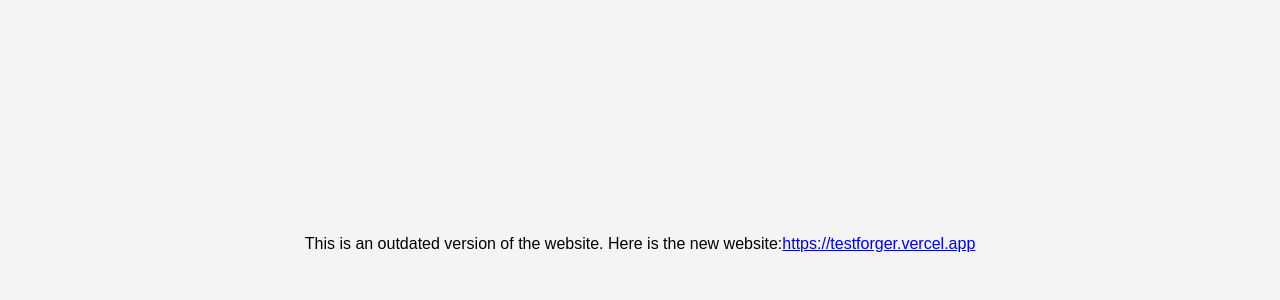
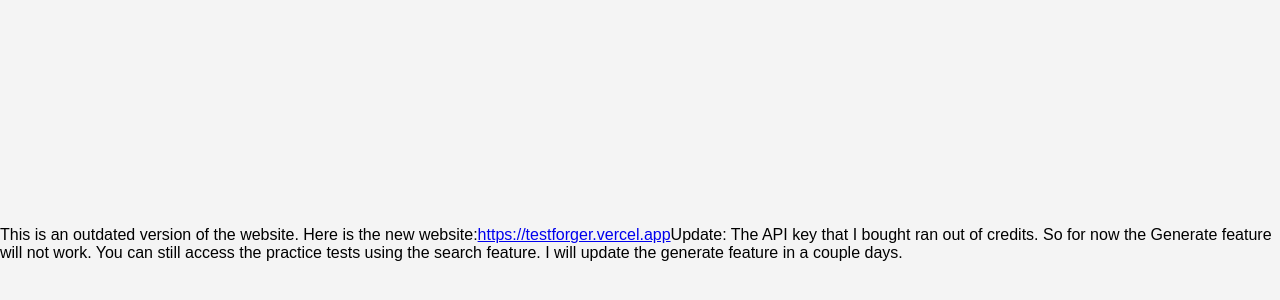
Before and after one commit to brianh27/AI-STUDY-TOOLS, a React (Vite) app: page / in a window 1280 px wide. Shown: the part 156-456 px from the top of the page. Built offline with nearby package versions, Linux system fonts and the light colour scheme.

Commit message:
Update login.jsx

```diff
--- a/src/login.jsx
+++ b/src/login.jsx
@@ -72,7 +72,10 @@ const Login=()=>{
       <div>
         This is an outdated version of the website.
         Here is the new website:
+
         <a href='https://testforger.vercel.app'>https://testforger.vercel.app</a>
+
+        Update: The API key that I bought ran out of credits. So for now the Generate feature will not work. You can still access the practice tests using the search feature. I will update the generate feature in a couple days.
       </div>
   )
 }
```
